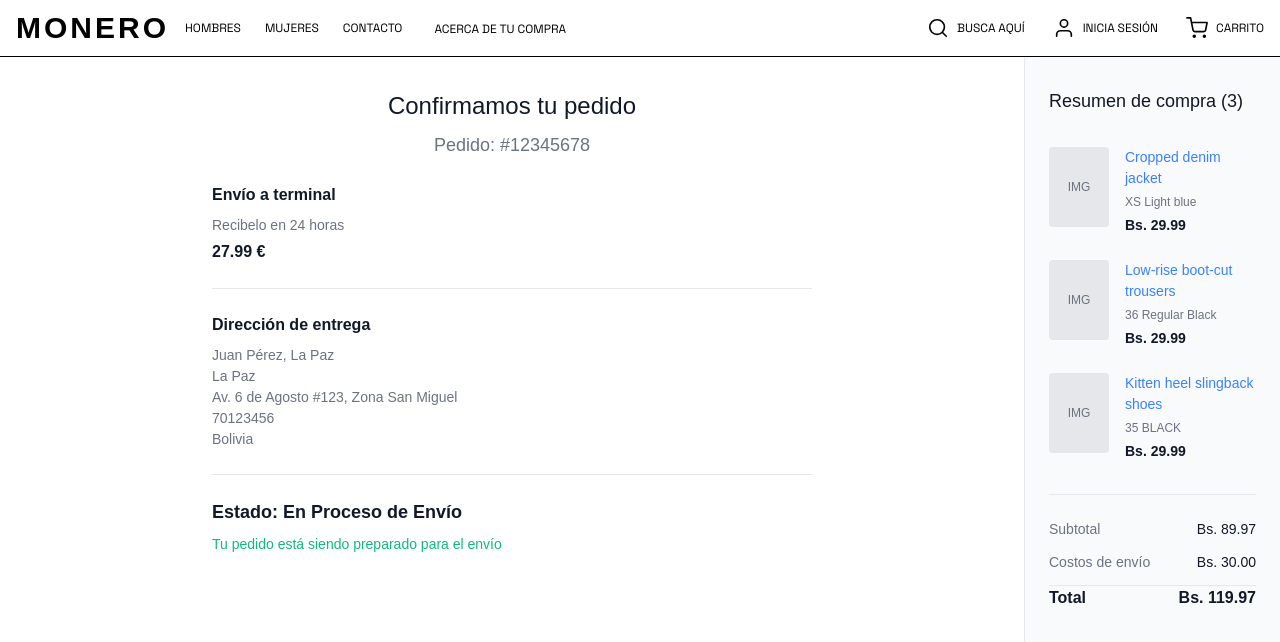
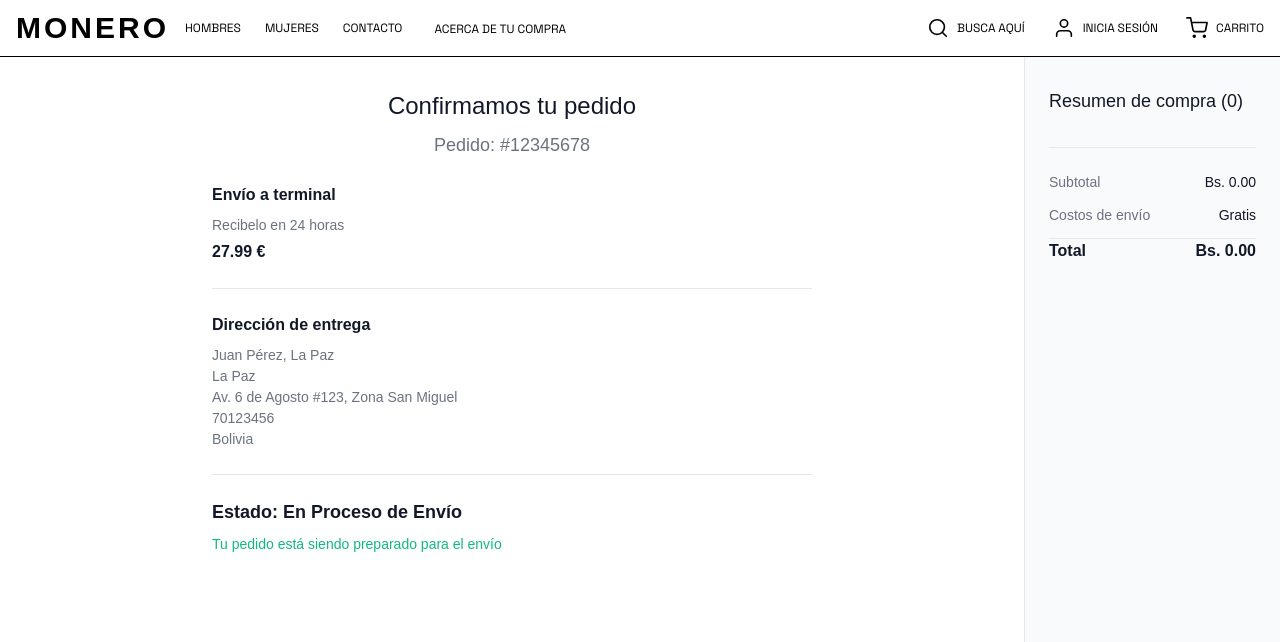
Before and after one commit to moneroboliviainfo/Frontend-Webpage, a Next.js app: page /w/checkout/order-confirmed in a window 1280 px wide. Shown: the top 642 px of the page. Built offline with nearby package versions, Linux system fonts and the light colour scheme.

Commit message:
feat: add logic to populate the cart summary

```diff
--- a/src/app/w/checkout/CheckoutCostSummary.tsx
+++ b/src/app/w/checkout/CheckoutCostSummary.tsx
@@ -1,11 +1,23 @@
 'use client';
 import React, { useState } from 'react';
+
+interface RepriceData {
+  items: Array<{
+    variantId: number;
+    quantity: number;
+    unit_price: number;
+    discountValue: number;
+    totalPrice: string;
+  }>;
+  total: string;
+}
 
 interface CheckoutCostSummaryProps {
   subtotal: number;
   selectedCountry: string;
   deliveryCost?: number;
   onExpandToggle?: (isExpanded: boolean) => void;
+  repriceData?: RepriceData | null;
 }
 
 const CheckoutCostSummary: React.FC<CheckoutCostSummaryProps> = ({
@@ -13,6 +25,7 @@ const CheckoutCostSummary: React.FC<CheckoutCostSummaryProps> = ({
   selectedCountry,
   deliveryCost,
   onExpandToggle,
+  repriceData,
 }) => {
   const [isExpanded, setIsExpanded] = useState(false);
 
@@ -34,7 +47,23 @@ const CheckoutCostSummary: React.FC<CheckoutCostSummaryProps> = ({
     }
   };
 
-  const total = subtotal + (deliveryCost || 0);
+  // Calculate totals from reprice data
+  const itemsSubtotal = repriceData
+    ? repriceData.items.reduce(
+        (sum, item) => sum + item.unit_price * item.quantity,
+        0
+      )
+    : subtotal;
+
+  const totalDiscount = repriceData
+    ? repriceData.items.reduce(
+        (sum, item) => sum + item.discountValue * item.quantity,
+        0
+      )
+    : 0;
+
+  const subtotalAfterDiscount = itemsSubtotal - totalDiscount;
+  const total = subtotalAfterDiscount + (deliveryCost || 0);
 
   return (
     <div
@@ -58,8 +87,23 @@ const CheckoutCostSummary: React.FC<CheckoutCostSummaryProps> = ({
             }}
           >
             <span style={{ fontWeight: 'bold' }}>Subtotal</span>
-            <span>{formatPrice(subtotal)}</span>
+            <span>{formatPrice(itemsSubtotal)}</span>
           </div>
+
+          {/* Discounts - Only show if there are discounts */}
+          {totalDiscount > 0 && (
+            <div
+              className="flex justify-between items-center"
+              style={{
+                marginBottom: '0.75rem',
+                fontSize: '1rem',
+                color: '#10b981',
+              }}
+            >
+              <span style={{ fontWeight: 'bold' }}>Descuentos</span>
+              <span>-{formatPrice(totalDiscount)}</span>
+            </div>
+          )}
 
           {/* Delivery Cost */}
           <div
@@ -71,7 +115,11 @@ const CheckoutCostSummary: React.FC<CheckoutCostSummaryProps> = ({
             }}
           >
             <span style={{ fontWeight: 'bold' }}>Costo de envío</span>
-            <span>{getDeliveryCostDisplay()}</span>
+            <span>
+              {deliveryCost
+                ? formatPrice(deliveryCost)
+                : getDeliveryCostDisplay()}
+            </span>
           </div>
 
           {/* Divider */}
--- a/src/app/w/checkout/DesktopCartSummary.tsx
+++ b/src/app/w/checkout/DesktopCartSummary.tsx
@@ -1,52 +1,54 @@
 'use client';
-import React from 'react';
+import React, { useEffect, useState } from 'react';
 import Link from 'next/link';
+import Image from 'next/image';
+import { getCart } from '@/utils/cartStorage';
+import type { CartItem } from '@/types/cart';
+
+interface RepriceData {
+  items: Array<{
+    variantId: number;
+    quantity: number;
+    unit_price: number;
+    discountValue: number;
+    totalPrice: string;
+  }>;
+  total: string;
+}
 
 interface DesktopCartSummaryProps {
   selectedCountry: string;
   selectedDeliveryMethod?: string;
+  repriceData?: RepriceData | null;
+  deliveryCost?: number;
 }
 
 const DesktopCartSummary: React.FC<DesktopCartSummaryProps> = ({
-  selectedCountry,
   selectedDeliveryMethod,
+  repriceData,
+  deliveryCost = 0,
 }) => {
-  // Mock cart items - in real app would come from Redux store
-  const cartItems = [
-    {
-      id: 1,
-      name: 'Cropped denim jacket',
-      size: 'XS',
-      color: 'Light blue',
-      price: 29.99,
-      image: '/clothes/jacket-1.jpg',
-    },
-    {
-      id: 2,
-      name: 'Low-rise boot-cut trousers',
-      size: '36 Regular',
-      color: 'Black',
-      price: 29.99,
-      image: '/clothes/pants-1.jpg',
-    },
-    {
-      id: 3,
-      name: 'Kitten heel slingback shoes',
-      size: '35',
-      color: 'BLACK',
-      price: 29.99,
-      image: '/clothes/shoes-1.jpg',
-    },
-  ];
+  const [cartItems, setCartItems] = useState<CartItem[]>([]);
 
-  const subtotal = cartItems.reduce((sum, item) => sum + item.price, 0);
-  const deliveryCost =
-    selectedDeliveryMethod === 'Envío a terminal'
-      ? 30
-      : selectedCountry === 'Bolivia'
-      ? 0
-      : 30;
-  const total = subtotal + (selectedDeliveryMethod ? deliveryCost : 0);
+  useEffect(() => {
+    const cart = getCart();
+    setCartItems(cart.items);
+  }, []);
+
+  // Calculate totals
+  const itemsSubtotal = repriceData
+    ? repriceData.items.reduce(
+        (sum, item) => sum + item.unit_price * item.quantity,
+        0
+      )
+    : cartItems.reduce((sum, item) => sum + item.price * item.quantity, 0);
+
+  const totalDiscount = repriceData
+    ? repriceData.items.reduce(
+        (sum, item) => sum + item.discountValue * item.quantity,
+        0
+      )
+    : 0;
 
   return (
     <div
@@ -77,9 +79,10 @@ const DesktopCartSummary: React.FC<DesktopCartSummaryProps> = ({
 
       {/* Cart Items */}
       <div style={{ marginBottom: '2rem' }}>
-        {cartItems.map((item) => (
+        {cartItems.map((item) => {
+          return (
             <div
-            key={item.id}
+              key={item.variantId}
               className="flex"
               style={{
                 marginBottom: '1.5rem',
@@ -88,21 +91,32 @@ const DesktopCartSummary: React.FC<DesktopCartSummaryProps> = ({
             >
               {/* Item Image */}
               <div
-              className="bg-gray-200 rounded flex items-center justify-center flex-shrink-0"
+                className="rounded flex-shrink-0 relative overflow-hidden"
                 style={{
                   width: '60px',
                   height: '80px',
+                  backgroundColor: '#f3f4f6',
                 }}
               >
+                {item.imageUrl ? (
+                  <Image
+                    src={item.imageUrl}
+                    alt={item.productName}
+                    fill
+                    sizes="60px"
+                    style={{ objectFit: 'cover' }}
+                  />
+                ) : (
                   <div
+                    className="flex items-center justify-center h-full"
                     style={{
                       fontSize: '0.75rem',
                       color: '#6b7280',
-                  textAlign: 'center',
                     }}
                   >
                     IMG
                   </div>
+                )}
               </div>
 
               {/* Item Details */}
@@ -117,7 +131,7 @@ const DesktopCartSummary: React.FC<DesktopCartSummaryProps> = ({
                     display: 'block',
                   }}
                 >
-                {item.name}
+                  {item.productName}
                 </Link>
                 <div
                   style={{
@@ -126,7 +140,16 @@ const DesktopCartSummary: React.FC<DesktopCartSummaryProps> = ({
                     marginBottom: '0.25rem',
                   }}
                 >
-                {item.size} {item.color}
+                  {item.sizeName} - {item.colorName}
+                </div>
+                <div
+                  style={{
+                    fontSize: '0.75rem',
+                    color: '#6b7280',
+                    marginBottom: '0.25rem',
+                  }}
+                >
+                  Cantidad: {item.quantity}
                 </div>
                 <div
                   className="font-semibold"
@@ -135,11 +158,12 @@ const DesktopCartSummary: React.FC<DesktopCartSummaryProps> = ({
                     color: '#111827',
                   }}
                 >
-                Bs. {item.price.toFixed(2)}
+                  Bs. {(item.finalPrice * item.quantity).toFixed(2)}
                 </div>
               </div>
             </div>
-        ))}
+          );
+        })}
       </div>
 
       {/* Summary */}
@@ -159,8 +183,26 @@ const DesktopCartSummary: React.FC<DesktopCartSummaryProps> = ({
           }}
         >
           <span style={{ color: '#6b7280' }}>Subtotal</span>
-          <span style={{ color: '#111827' }}>Bs. {subtotal.toFixed(2)}</span>
+          <span style={{ color: '#111827' }}>
+            Bs. {itemsSubtotal.toFixed(2)}
+          </span>
         </div>
+
+        {/* Discounts - Only show if there are discounts */}
+        {totalDiscount > 0 && (
+          <div
+            className="flex justify-between"
+            style={{
+              marginBottom: '0.75rem',
+              fontSize: '0.875rem',
+            }}
+          >
+            <span style={{ color: '#10b981' }}>Descuentos</span>
+            <span style={{ color: '#10b981' }}>
+              -Bs. {totalDiscount.toFixed(2)}
+            </span>
+          </div>
+        )}
 
         {/* Delivery Costs */}
         <div
@@ -190,7 +232,9 @@ const DesktopCartSummary: React.FC<DesktopCartSummaryProps> = ({
           }}
         >
           <span style={{ color: '#111827' }}>Total</span>
-          <span style={{ color: '#111827' }}>Bs. {total.toFixed(2)}</span>
+          <span style={{ color: '#111827' }}>
+            Bs. {(itemsSubtotal - totalDiscount + deliveryCost).toFixed(2)}
+          </span>
         </div>
       </div>
     </div>
--- a/src/app/w/checkout/page.tsx
+++ b/src/app/w/checkout/page.tsx
@@ -19,6 +19,7 @@ import {
   setCartToken,
   setSelectedShipment,
   selectSelectedPlace,
+  selectSelectedShipment,
   type Place,
 } from '@/store/checkoutSlice';
 import { createAddress } from '@/utils/addressService';
@@ -69,6 +70,7 @@ const CheckoutPage: React.FC = () => {
   const dispatch = useAppDispatch();
   const client = useAppSelector(selectClient);
   const selectedPlace = useAppSelector(selectSelectedPlace);
+  const selectedShipment = useAppSelector(selectSelectedShipment);
   const [selectedCountry, setSelectedCountry] = useState('Bolivia');
   const [showCountryCodeModal, setShowCountryCodeModal] = useState(false);
   const [showDeliveryModal, setShowDeliveryModal] = useState(false);
@@ -104,6 +106,18 @@ const CheckoutPage: React.FC = () => {
   >('new');
   const [isFormReadOnly, setIsFormReadOnly] = useState(false);
   const [userAddresses, setUserAddresses] = useState<UserAddress[]>([]);
+
+  // Cart reprice data state
+  const [repriceData, setRepriceData] = useState<{
+    items: Array<{
+      variantId: number;
+      quantity: number;
+      unit_price: number;
+      discountValue: number;
+      totalPrice: string;
+    }>;
+    total: string;
+  } | null>(null);
 
   // Step labels - shared between mobile and desktop
   const stepLabels = {
@@ -336,6 +350,8 @@ const CheckoutPage: React.FC = () => {
           updateCartWithRepriceData(repriceResponse);
           // Store cart token in Redux
           dispatch(setCartToken(cartResponse.token));
+          // Store reprice data for checkout summary
+          setRepriceData(repriceResponse);
           setIsValidatingCart(false);
         }
       } catch (error) {
@@ -393,6 +409,10 @@ const CheckoutPage: React.FC = () => {
       } else {
         // Success: Update cart and continue
         updateCartWithRepriceData(repriceResponse);
+        // Store cart token in Redux
+        dispatch(setCartToken(cartResponse.token));
+        // Store reprice data for checkout summary
+        setRepriceData(repriceResponse);
         setIsValidatingCart(false);
       }
     } catch (error) {
@@ -1505,6 +1525,10 @@ const CheckoutPage: React.FC = () => {
               <DesktopCartSummary
                 selectedCountry={selectedCountry}
                 selectedDeliveryMethod={selectedDeliveryMethod}
+                repriceData={repriceData}
+                deliveryCost={
+                  selectedShipment ? parseFloat(selectedShipment.price) : 0
+                }
               />
             </div>
           </div>
@@ -2370,9 +2394,12 @@ const CheckoutPage: React.FC = () => {
 
               {/* Checkout Cost Summary */}
               <CheckoutCostSummary
-                subtotal={59.98}
+                subtotal={repriceData ? parseFloat(repriceData.total) : 0}
                 selectedCountry={selectedCountry}
-                deliveryCost={0}
+                deliveryCost={
+                  selectedShipment ? parseFloat(selectedShipment.price) : 0
+                }
+                repriceData={repriceData}
               />
             </div>
           )}
```
Lines whose indentation alone changed are shown as unchanged.
